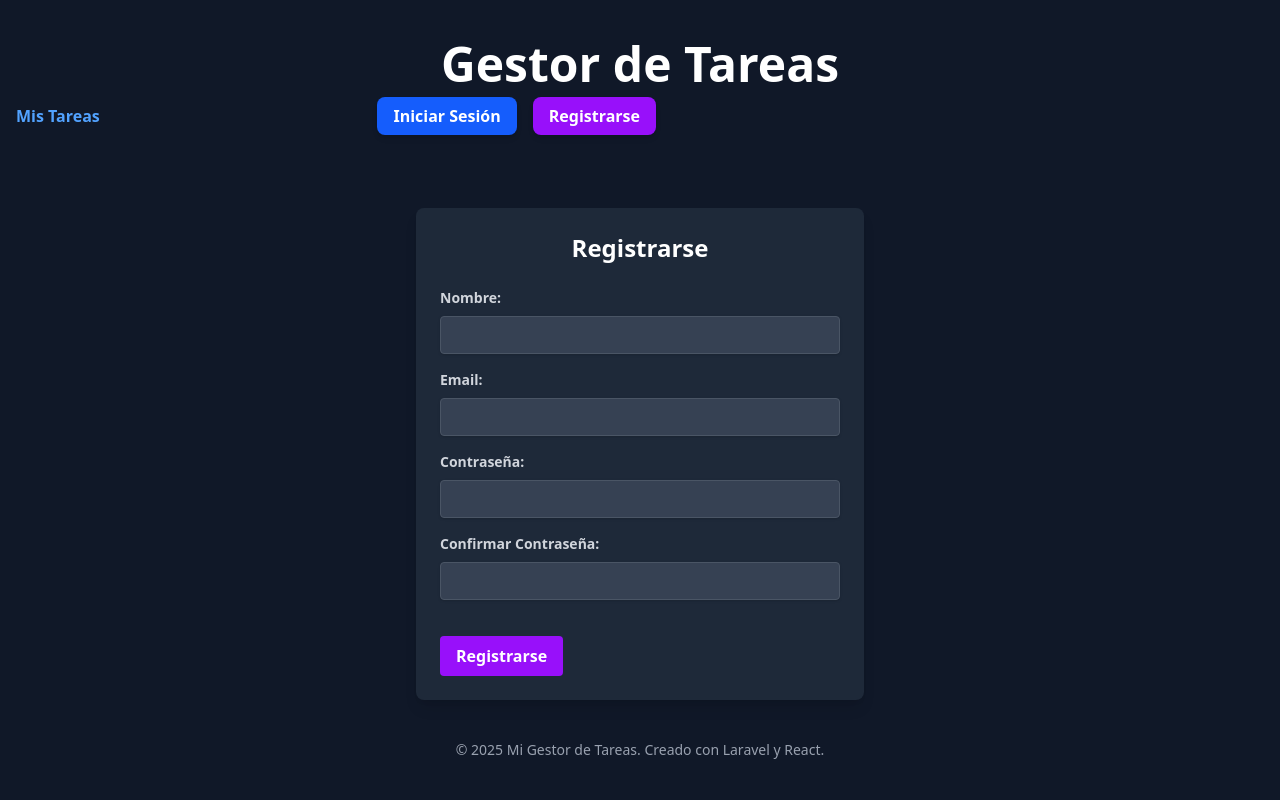
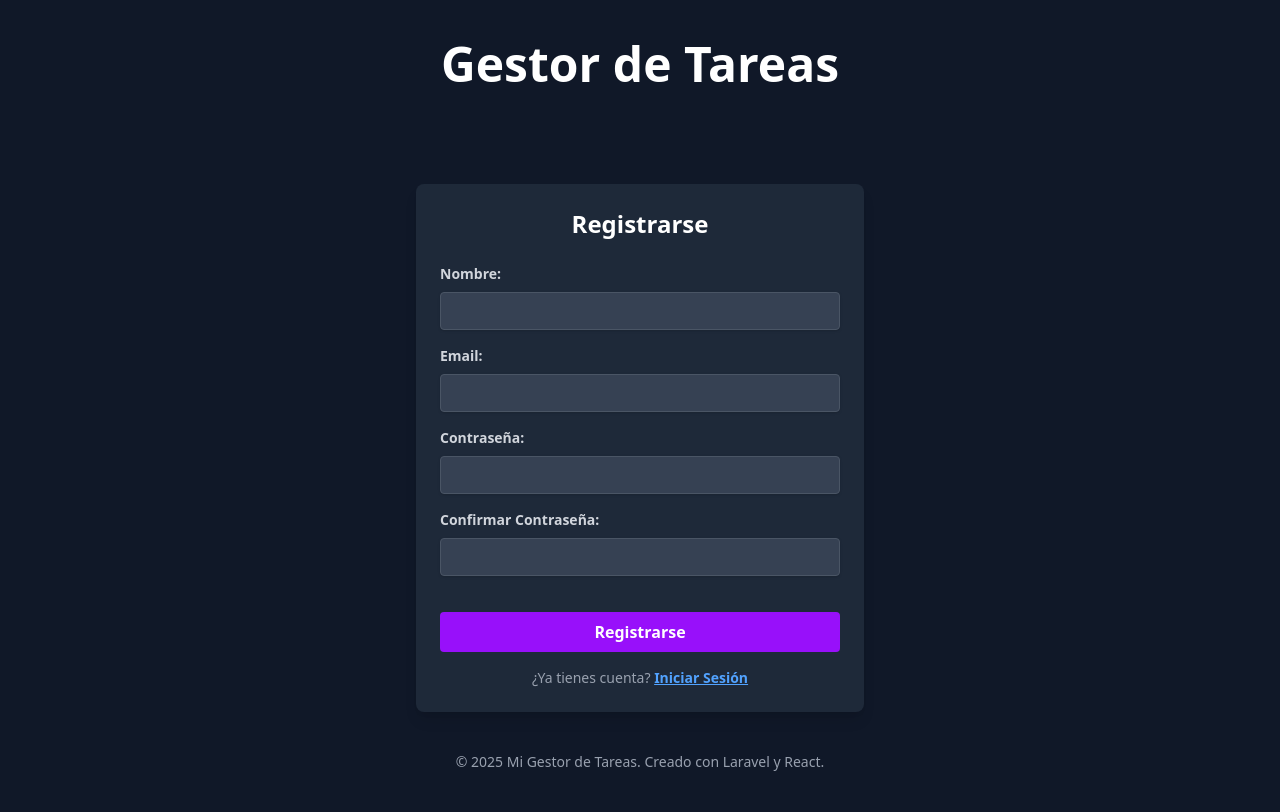
Before and after one commit to Wencegch/GestorTareas, a React (Vite) app in the folder frontend/: page /register in a window 1280 px wide. Built offline with nearby package versions, Linux system fonts and the light colour scheme.

Commit message:
feat: Implement task management features with task list, form, and authentication forms

```diff
--- a/frontend/src/App.jsx
+++ b/frontend/src/App.jsx
@@ -1,25 +1,34 @@
-// src/App.jsx
 import React from 'react';
-import { BrowserRouter as Router, Routes, Route, Link, Navigate } from 'react-router-dom';
+import { BrowserRouter as Router, Routes, Route, Link, Navigate, useLocation } from 'react-router-dom';
 import { AuthProvider, useAuth } from './contexts/AuthContext.jsx';
-import TaskList from './TaskList';
-import TaskForm from './TaskForm';
-import LoginForm from './LoginForm';
-import RegisterForm from './RegisterForm';
+import TaskList from './views/TaskList.jsx';
+import TaskForm from './views/TaskForm.jsx';
+import LoginForm from './views/LoginForm.jsx';
+import RegisterForm from './views/RegisterForm.jsx';
 
-// Componente para la navegación (opcional, para mantener el código más limpio)
-// Este componente ya usa useAuth(), y está dentro de AuthProvider en el render
+// Componente para la navegación
 const AuthNav = () => {
-    const { user, logout, loading } = useAuth(); // Asegúrate de usar loading también aquí
+    const { user, logout, loading } = useAuth();
+    const location = useLocation(); // Hook para obtener la ruta actual
 
     if (loading) {
         return null; // O un spinner si prefieres que la navegación se oculte/muestre algo durante la carga
     }
 
     return (
-        <div className="flex justify-between items-center w-full max-w-2xl px-4 mb-4">
+        <div className="flex justify-between items-center w-full px-4 mb-4">
+            {user ? (
+                // Si el usuario está logueado, muestra "Mis Tareas" a la izquierda
                 <Link to="/" className="text-blue-400 hover:text-blue-300 font-bold">Mis Tareas</Link>
+            ) : (
+                // Si el usuario NO está logueado, no muestra "Mis Tareas" aquí.
+                // Podrías poner un título o un logo de la aplicación si lo deseas,
+                // o un span vacío para mantener el espacio y la alineación.
+                <span className="text-xl font-bold text-white"></span>
+            )}
+
             {user ? (
+                // Si el usuario está logueado: Saludo y botón de Cerrar Sesión a la derecha
                 <div className="flex items-center space-x-4">
                     <span className="text-gray-300">Hola, {user.name}</span>
                     <button
@@ -30,13 +39,20 @@ const AuthNav = () => {
                     </button>
                 </div>
             ) : (
+                // Si el usuario NO está logueado:
+                // Mostrar botones de autenticación en la cabecera solo si NO estamos en las rutas de login/register.
+                // En login/register, los enlaces/botones irán dentro o cerca del formulario.
                 <div className="space-x-4">
+                    {location.pathname !== '/login' && location.pathname !== '/register' && (
+                        <>
                             <Link to="/login" className="bg-blue-600 hover:bg-blue-700 text-white font-bold py-2 px-4 rounded-lg shadow-md transition duration-300 ease-in-out">
                                 Iniciar Sesión
                             </Link>
                             <Link to="/register" className="bg-purple-600 hover:bg-purple-700 text-white font-bold py-2 px-4 rounded-lg shadow-md transition duration-300 ease-in-out">
                                 Registrarse
                             </Link>
+                        </>
+                    )}
                 </div>
             )}
         </div>
@@ -60,13 +76,13 @@ const PrivateRoute = ({ children }) => {
 
 // Nuevo componente para el contenido principal de la aplicación que usa AuthContext
 const AppContent = () => {
-    const { user, loading } = useAuth(); // Ahora useAuth() se llama DENTRO del AuthProvider
+    const { user, loading } = useAuth();
 
     return (
         <div className="min-h-screen bg-gray-900 text-white flex flex-col items-center py-10">
             <header className="mb-8 text-center w-full">
                 <h1 className="text-5xl font-bold mb-4">Gestor de Tareas</h1>
-                <AuthNav /> {/* AuthNav también está dentro del AuthProvider */}
+                <AuthNav /> {/* AuthNav se encarga de la lógica de navegación */}
                 <div className="text-center mt-4">
                     {/* Condicional para mostrar el botón "Añadir Nueva Tarea" */}
                     {!loading && user && (
@@ -115,7 +131,7 @@ function App() {
     return (
         <Router>
             <AuthProvider>
-                <AppContent /> {/* Envuelve el contenido principal con AppContent */}
+                <AppContent />
             </AuthProvider>
         </Router>
     );
--- a/frontend/src/RegisterForm.jsx
+++ b/frontend/src/views/RegisterForm.jsx
@@ -1,6 +1,6 @@
 import React, { useState } from 'react';
-import { useNavigate } from 'react-router-dom';
-import { useAuth } from './contexts/AuthContext';
+import { useNavigate, Link } from 'react-router-dom'; // Importa Link
+import { useAuth } from '../contexts/AuthContext';
 
 function RegisterForm() {
     const [name, setName] = useState('');
@@ -13,7 +13,7 @@ function RegisterForm() {
 
     const handleSubmit = async (e) => {
         e.preventDefault();
-        setError(null);
+        setError(null); // Resetear errores
         if (password !== passwordConfirmation) {
             setError('Las contraseñas no coinciden.');
             return;
@@ -41,7 +41,7 @@ function RegisterForm() {
                     <input
                         type="text"
                         id="name"
-                        className="shadow appearance-none border rounded w-full py-2 px-3 text-gray-700 leading-tight focus:outline-none focus:shadow-outline bg-gray-700 text-white border-gray-600"
+                        className="shadow appearance-none border rounded w-full py-2 px-3  leading-tight focus:outline-none focus:shadow-outline bg-gray-700 text-white border-gray-600"
                         value={name}
                         onChange={(e) => setName(e.target.value)}
                         required
@@ -54,7 +54,7 @@ function RegisterForm() {
                     <input
                         type="email"
                         id="email"
-                        className="shadow appearance-none border rounded w-full py-2 px-3 text-gray-700 leading-tight focus:outline-none focus:shadow-outline bg-gray-700 text-white border-gray-600"
+                        className="shadow appearance-none border rounded w-full py-2 px-3  leading-tight focus:outline-none focus:shadow-outline bg-gray-700 text-white border-gray-600"
                         value={email}
                         onChange={(e) => setEmail(e.target.value)}
                         required
@@ -67,7 +67,7 @@ function RegisterForm() {
                     <input
                         type="password"
                         id="password"
-                        className="shadow appearance-none border rounded w-full py-2 px-3 text-gray-700 leading-tight focus:outline-none focus:shadow-outline bg-gray-700 text-white border-gray-600"
+                        className="shadow appearance-none border rounded w-full py-2 px-3  leading-tight focus:outline-none focus:shadow-outline bg-gray-700 text-white border-gray-600"
                         value={password}
                         onChange={(e) => setPassword(e.target.value)}
                         required
@@ -80,22 +80,30 @@ function RegisterForm() {
                     <input
                         type="password"
                         id="password_confirmation"
-                        className="shadow appearance-none border rounded w-full py-2 px-3 text-gray-700 mb-3 leading-tight focus:outline-none focus:shadow-outline bg-gray-700 text-white border-gray-600"
+                        className="shadow appearance-none border rounded w-full py-2 px-3  mb-3 leading-tight focus:outline-none focus:shadow-outline bg-gray-700 text-white border-gray-600"
                         value={passwordConfirmation}
                         onChange={(e) => setPasswordConfirmation(e.target.value)}
                         required
                     />
                 </div>
-                {error && <p className="text-red-500 text-xs italic mb-4">{error}</p>}
-                <div className="flex items-center justify-between">
+                {error && <p className="text-red-500 text-xs italic mb-4 text-center">{error}</p>} {/* Centrado el error */}
+                <div className="flex items-center justify-center"> {/* Cambiado a justify-center */}
                     <button
                         type="submit"
-                        className="bg-purple-600 hover:bg-purple-700 text-white font-bold py-2 px-4 rounded focus:outline-none focus:shadow-outline transition duration-300 ease-in-out"
+                        className="bg-purple-600 hover:bg-purple-700 text-white font-bold py-2 px-4 rounded focus:outline-none focus:shadow-outline transition duration-300 ease-in-out w-full" // Añadido w-full para que ocupe todo el ancho
                     >
                         Registrarse
                     </button>
                 </div>
             </form>
+
+            {/* Nuevo: Enlace para volver a Iniciar Sesión */}
+            <p className="text-center text-gray-400 text-sm mt-4"> {/* Añadido mt-4 para espacio */}
+                ¿Ya tienes cuenta? {' '}
+                <Link to="/login" className="text-blue-400 hover:text-blue-300 font-bold underline">
+                    Iniciar Sesión
+                </Link>
+            </p>
         </div>
     );
 }
--- a/frontend/src/TaskForm.jsx
+++ b/frontend/src/views/TaskForm.jsx
@@ -1,6 +1,6 @@
 import React, { useState, useEffect } from 'react';
 import { useParams, useNavigate } from 'react-router-dom';
-import apiClient from './api';
+import apiClient from '../api';
 
 function TaskForm() {
     const { id } = useParams();
@@ -80,7 +80,7 @@ function TaskForm() {
                     id="title"
                     value={title}
                     onChange={(e) => setTitle(e.target.value)}
-                    className="shadow appearance-none border rounded w-full py-2 px-3 text-gray-700 leading-tight focus:outline-none focus:shadow-outline bg-gray-700 border-gray-600 placeholder-gray-400 text-white"
+                    className="shadow appearance-none border rounded w-full py-2 px-3 leading-tight focus:outline-none focus:shadow-outline bg-gray-700 border-gray-600 placeholder-gray-400 text-white"
                     required
                 />
             </div>
@@ -90,7 +90,7 @@ function TaskForm() {
                     id="description"
                     value={description}
                     onChange={(e) => setDescription(e.target.value)}
-                    className="shadow appearance-none border rounded w-full py-2 px-3 text-gray-700 leading-tight focus:outline-none focus:shadow-outline bg-gray-700 border-gray-600 placeholder-gray-400 text-white"
+                    className="shadow appearance-none border rounded w-full py-2 px-3 leading-tight focus:outline-none focus:shadow-outline bg-gray-700 border-gray-600 placeholder-gray-400 text-white"
                 ></textarea>
             </div>
             <div className="mb-4">
@@ -100,7 +100,7 @@ function TaskForm() {
                     id="dueDate"
                     value={dueDate}
                     onChange={(e) => setDueDate(e.target.value)}
-                    className="shadow appearance-none border rounded w-full py-2 px-3 text-gray-700 leading-tight focus:outline-none focus:shadow-outline bg-gray-700 border-gray-600 placeholder-gray-400 text-white"
+                    className="shadow appearance-none border rounded w-full py-2 px-3 leading-tight focus:outline-none focus:shadow-outline bg-gray-700 border-gray-600 placeholder-gray-400 text-white"
                 />
             </div>
             <div className="mb-6">
@@ -109,7 +109,7 @@ function TaskForm() {
                     id="status"
                     value={status}
                     onChange={(e) => setStatus(e.target.value)}
-                    className="shadow border rounded w-full py-2 px-3 text-gray-700 leading-tight focus:outline-none focus:shadow-outline bg-gray-700 border-gray-600 text-white"
+                    className="shadow border rounded w-full py-2 px-3 leading-tight focus:outline-none focus:shadow-outline bg-gray-700 border-gray-600 text-white"
                 >
                     <option value="pending">Pendiente</option>
                     <option value="completed">Completada</option>
--- a/frontend/src/TaskList.jsx
+++ b/frontend/src/views/TaskList.jsx
@@ -1,6 +1,6 @@
 import React, { useState, useEffect } from 'react';
 import { Link } from 'react-router-dom';
-import apiClient from './api';
+import apiClient from '../api';
 
 function TaskList() {
     const [tasks, setTasks] = useState([]);
```
Also changed, not shown: frontend/src/views/LoginForm.jsx (renamed from frontend/src/LoginForm.jsx, +21 -9 lines). Lines whose indentation alone changed are shown as unchanged.
